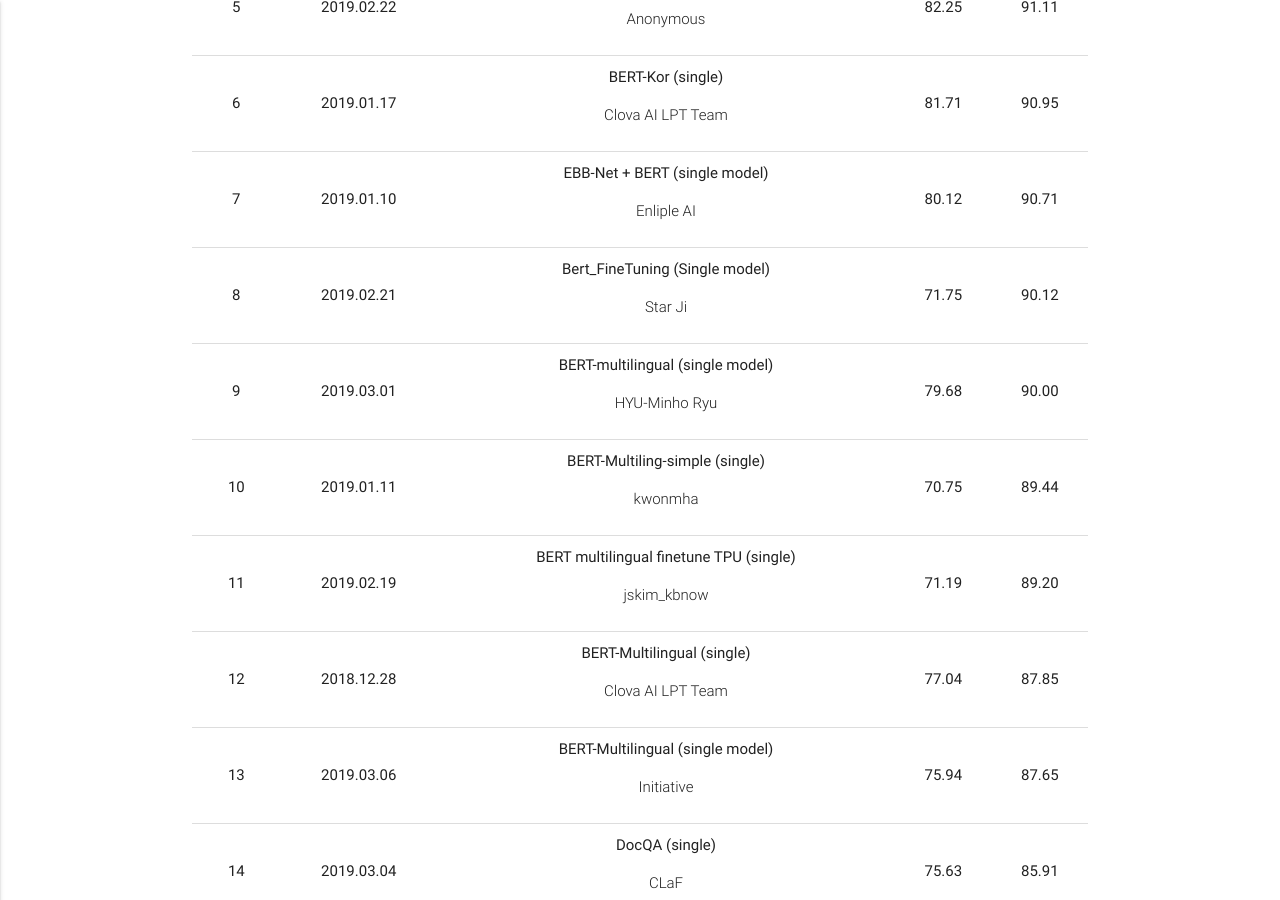
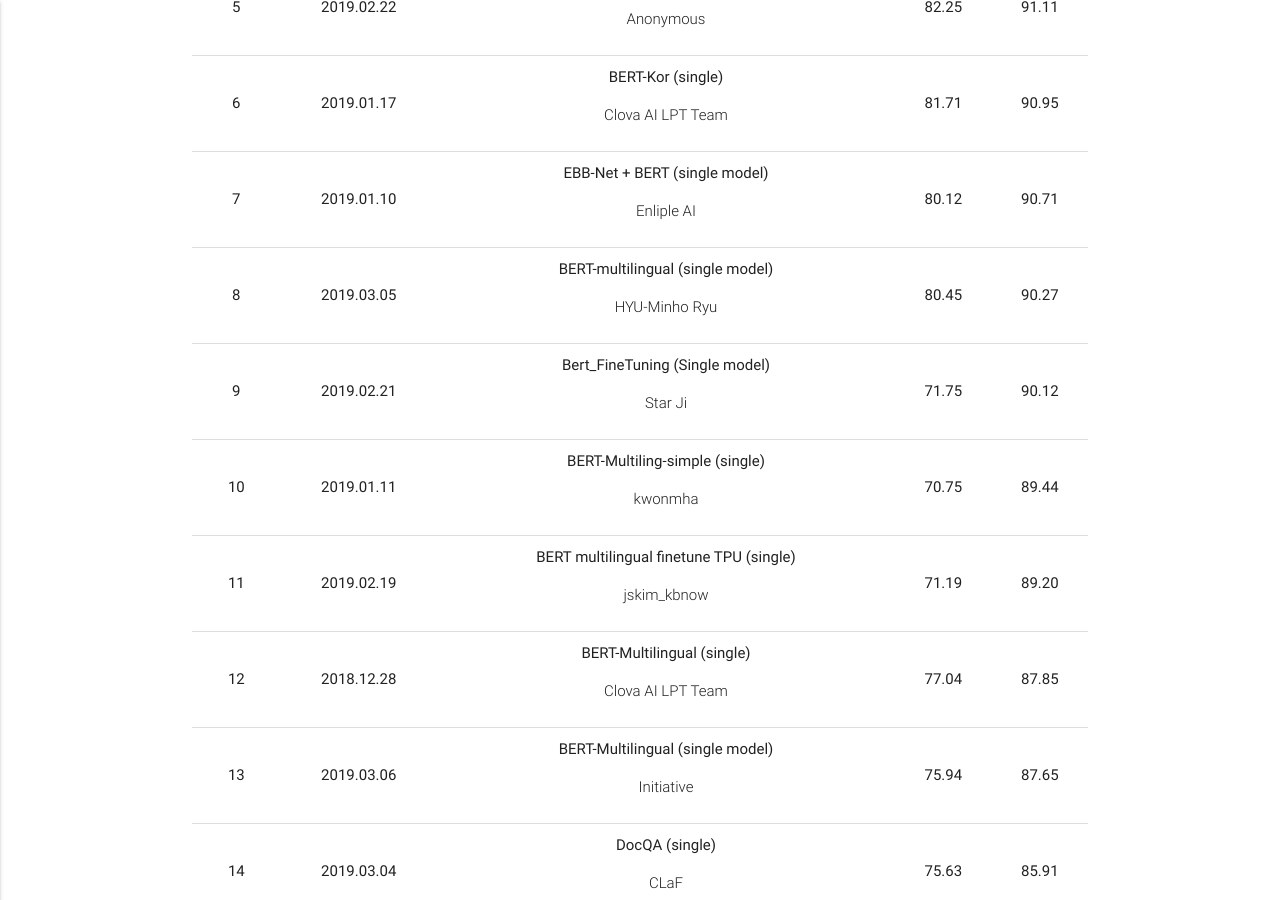
Before and after one commit to korquad/korquad.github.io, a Jekyll site: the page built from category/index_english.html, in a window 1280 px wide and 900 px high, scrolled down 2392 px. Built offline with Jekyll 4.4.1, drawn with Linux system fonts in a browser that asks for light colours.

Commit message:
19/03/06 leaderboard updated (LHJ)

```diff
--- a/category/index_english.html
+++ b/category/index_english.html
@@ -277,21 +277,21 @@
                     </tr>
                     <tr>
                       <td>8</td>
+                      <td>2019.03.05</td>
+                      <td>BERT-multilingual (single model)
+                        <p class="light">HYU-Minho Ryu</p>
+                      </td>
+                      <td>80.45</td>
+                      <td>90.27</td>
+                    </tr>
+                    <tr>
+                      <td>9</td>
                       <td>2019.02.21</td>
                       <td>Bert_FineTuning (Single model)
                         <p class="light">Star Ji</p>
                       </td>
                       <td>71.75</td>
                       <td>90.12</td>
-                    </tr>
-                    <tr>
-                      <td>9</td>
-                      <td>2019.03.01</td>
-                      <td>BERT-multilingual (single model)
-                        <p class="light">HYU-Minho Ryu</p>
-                      </td>
-                      <td>79.68</td>
-                      <td>90.00</td>
                     </tr>
                     <tr>
                       <td>10</td>
```
Also changed, not shown: _layouts/home.html (+9 -9 lines).
